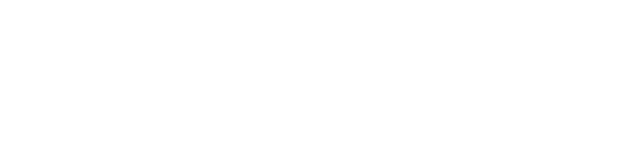
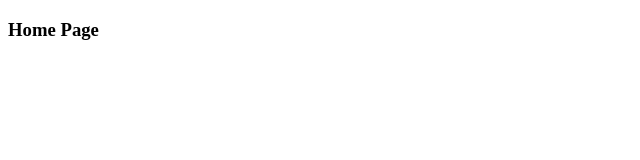
Before and after one commit to 07Kriti/sample-repo, a plain HTML site: page index.html in a window 1280 px wide. Shown: the whole page, without its empty margins (0-640 px from the left). Drawn offline with Linux system fonts and the light colour scheme.

Commit message:
Update index.html
Added h3 in index.html and passed home page as string.

```diff
--- a/index.html
+++ b/index.html
@@ -7,6 +7,7 @@
     <title>Emmanuel Mission School</title>
 </head>
 <body>
+    <h3>Home Page</h3>
 
 </body>
 </html>
```
